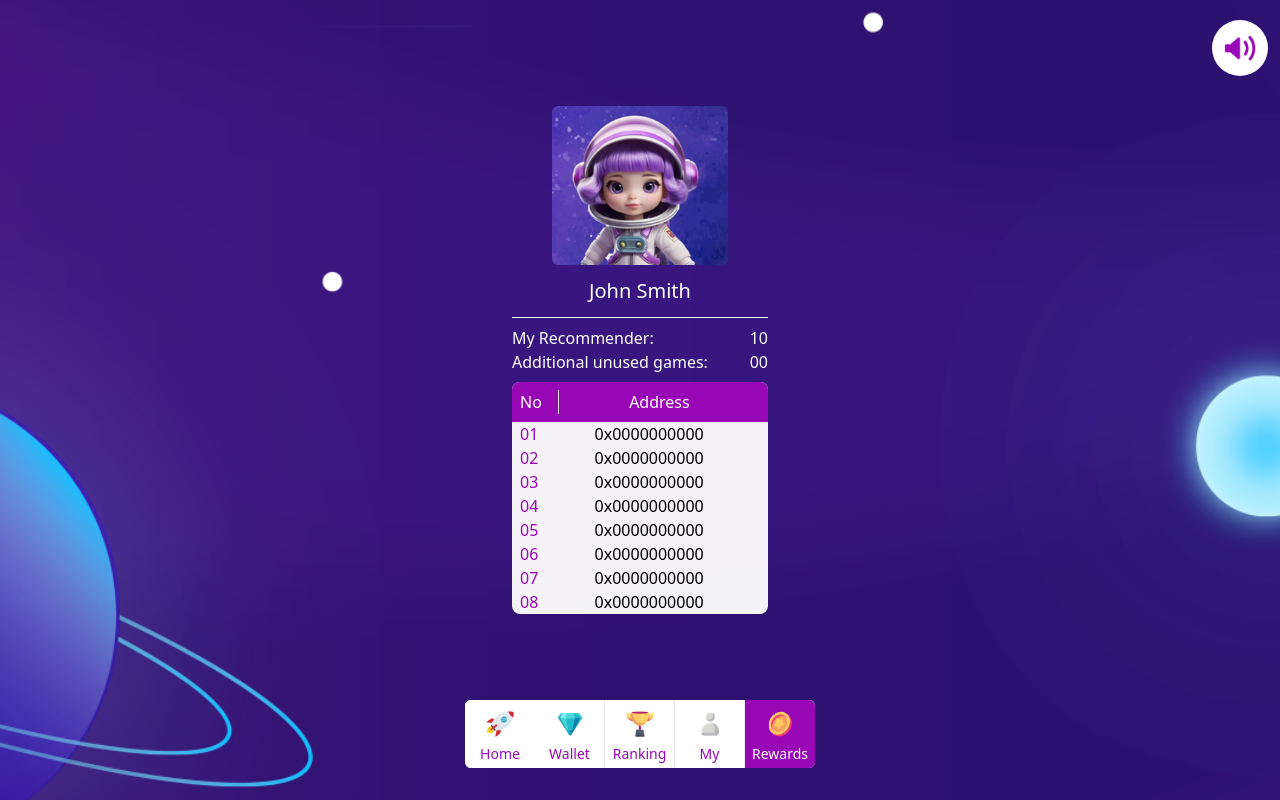
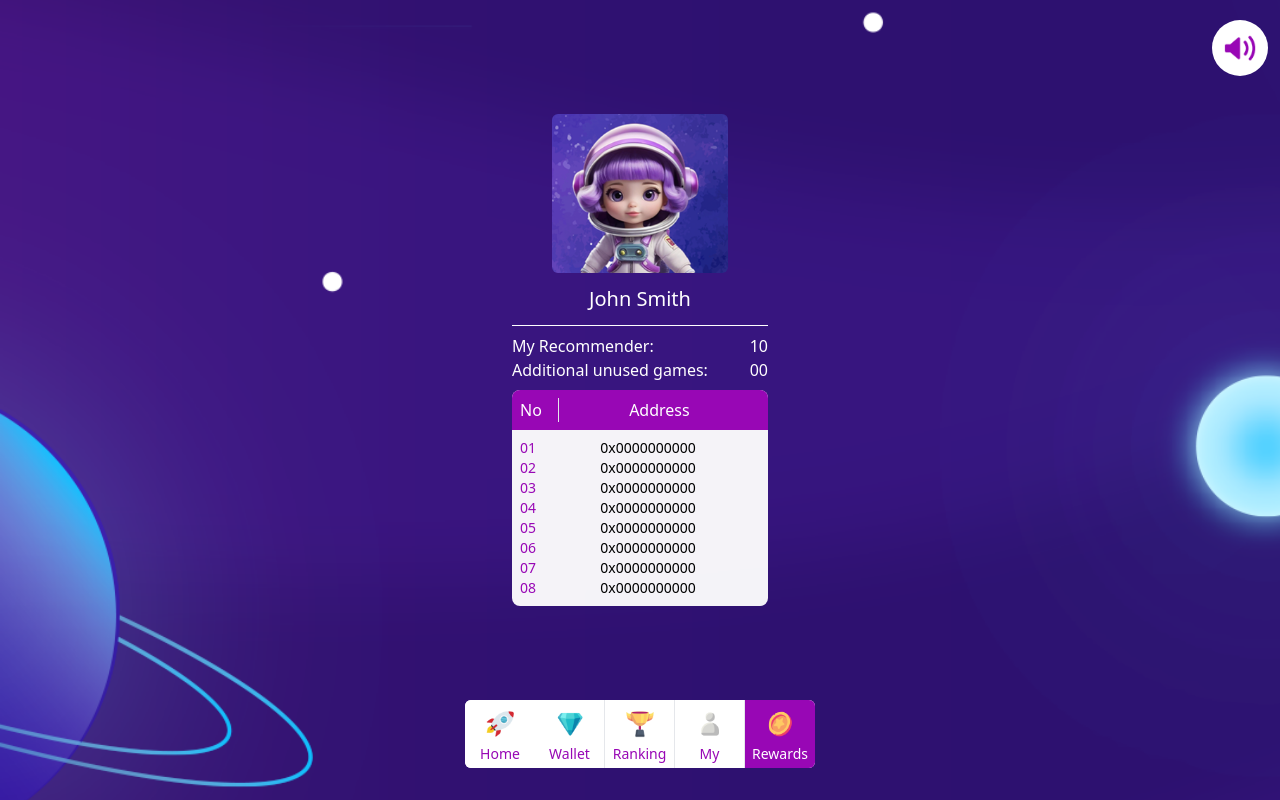
Before and after one commit to ZakkiShah5/joengg-game, a React (Vite) app: page /rewards in a window 1280 px wide. Built offline with nearby package versions, Linux system fonts and the light colour scheme.

Commit message:
updated rewards page

```diff
--- a/src/pages/Rewards/components/AddressData.jsx
+++ b/src/pages/Rewards/components/AddressData.jsx
@@ -17,35 +17,35 @@ const AddressData = () => {
           <div className='flex-1 text-center'>Address</div>
         </div>
         <div>
-          <div className=' px-2 flex justify-between'>
+          <div className=' px-2 pt-2 text-sm flex justify-between'>
             <div className='text-mypurple-600 font-medium flex-none'>01</div>
             <div className='flex-1 text-center'>0x0000000000</div>
           </div>
-          <div className=' px-2 flex justify-between'>
+          <div className=' px-2 text-sm flex justify-between'>
             <div className='text-mypurple-600 font-medium flex-none'>02</div>
             <div className='flex-1 text-center'>0x0000000000</div>
           </div>
-          <div className=' px-2 flex justify-between'>
+          <div className=' px-2 text-sm flex justify-between'>
             <div className='text-mypurple-600 font-medium flex-none'>03</div>
             <div className='flex-1 text-center'>0x0000000000</div>
           </div>
-          <div className=' px-2 flex justify-between'>
+          <div className=' px-2 text-sm flex justify-between'>
             <div className='text-mypurple-600 font-medium flex-none'>04</div>
             <div className='flex-1 text-center'>0x0000000000</div>
           </div>
-          <div className=' px-2 flex justify-between'>
+          <div className=' px-2 text-sm flex justify-between'>
             <div className='text-mypurple-600 font-medium flex-none'>05</div>
             <div className='flex-1 text-center'>0x0000000000</div>
           </div>
-          <div className=' px-2 flex justify-between'>
+          <div className=' px-2 text-sm flex justify-between'>
             <div className='text-mypurple-600 font-medium flex-none'>06</div>
             <div className='flex-1 text-center'>0x0000000000</div>
           </div>
-          <div className=' px-2 flex justify-between'>
+          <div className=' px-2 text-sm flex justify-between'>
             <div className='text-mypurple-600 font-medium flex-none'>07</div>
             <div className='flex-1 text-center'>0x0000000000</div>
           </div>
-          <div className=' px-2 flex justify-between'>
+          <div className=' px-2 pb-2 text-sm flex justify-between'>
             <div className='text-mypurple-600 font-medium flex-none'>08</div>
             <div className='flex-1 text-center'>0x0000000000</div>
           </div>
```
